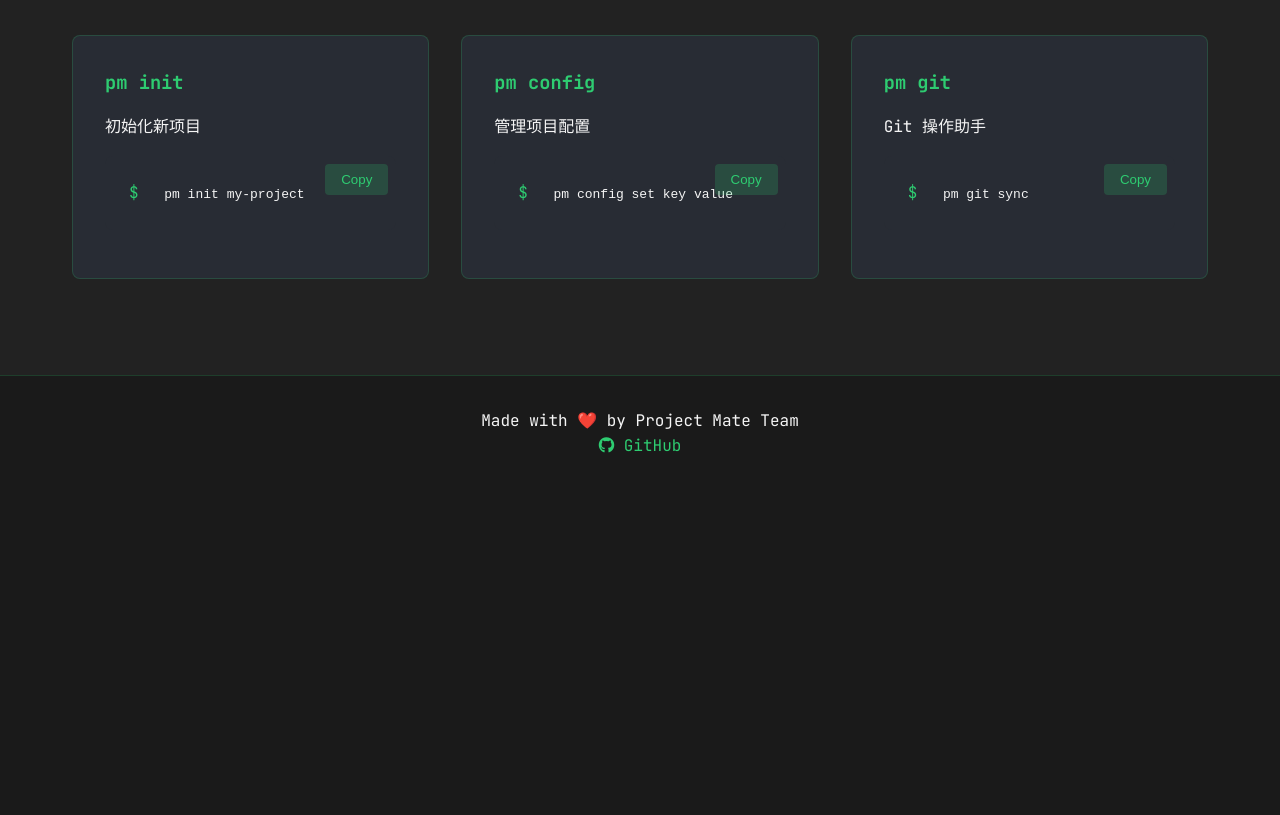
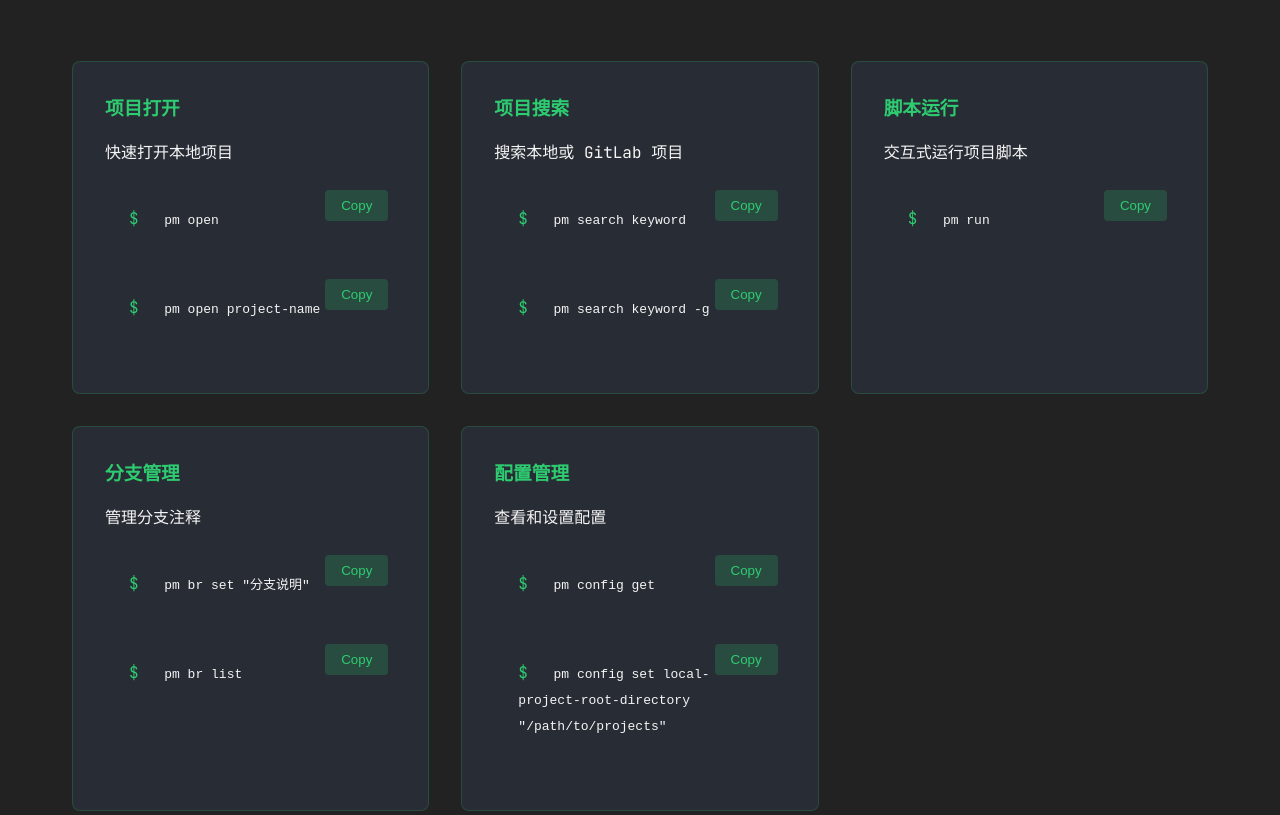
Before and after one commit to fsdtking/project-mate-cli, a website: page docs/index.html in a window 1280 px wide. Shown: the part 2128-2943 px from the top of the page. Before the commit the page ends 2619 px from the top, so only its background shows below. Drawn offline with Linux system fonts and the light colour scheme.

Commit message:
fix:文档内容更新

```diff
--- a/docs/index.html
+++ b/docs/index.html
@@ -37,24 +37,29 @@
             <h2 class="section-title">核心特性</h2>
             <div class="features-grid">
                 <div class="feature-card">
-                    <i class="fas fa-rocket feature-icon"></i>
-                    <h3>快速项目初始化</h3>
-                    <p>一键创建标准化的项目结构，快速开始开发</p>
+                    <i class="fas fa-search feature-icon"></i>
+                    <h3>项目搜索</h3>
+                    <p>支持本地项目和 GitLab 项目的快速搜索，轻松定位所需项目</p>
                 </div>
                 <div class="feature-card">
-                    <i class="fas fa-box feature-icon"></i>
-                    <h3>依赖管理</h3>
-                    <p>智能管理项目依赖，自动处理版本冲突</p>
+                    <i class="fas fa-folder-open feature-icon"></i>
+                    <h3>项目打开</h3>
+                    <p>快速搜索并打开本地项目，提高开发效率</p>
+                </div>
+                <div class="feature-card">
+                    <i class="fas fa-terminal feature-icon"></i>
+                    <h3>脚本执行</h3>
+                    <p>交互式运行项目内的 npm 脚本，支持客户端和服务端项目的特殊标记</p>
                 </div>
                 <div class="feature-card">
                     <i class="fas fa-code-branch feature-icon"></i>
-                    <h3>Git 操作自动化</h3>
-                    <p>简化 Git 工作流程，提高团队协作效率</p>
+                    <h3>分支管理</h3>
+                    <p>为分支添加注释，方便追踪和查找，提升团队协作效率</p>
                 </div>
                 <div class="feature-card">
                     <i class="fas fa-cogs feature-icon"></i>
                     <h3>配置管理</h3>
-                    <p>灵活的项目配置管理，支持多环境部署</p>
+                    <p>灵活的配置选项，支持本地项目路径和 GitLab 集成设置</p>
                 </div>
             </div>
         </div>
@@ -79,26 +84,61 @@
             <h2 class="section-title">使用方法</h2>
             <div class="command-grid">
                 <div class="command-card">
-                    <h3 class="command-name">pm init</h3>
-                    <p>初始化新项目</p>
+                    <h3 class="command-name">项目打开</h3>
+                    <p>快速打开本地项目</p>
                     <div class="code-block">
-                        <code>pm init my-project</code>
+                        <code>pm open</code>
+                        <button class="copy-btn">Copy</button>
+                    </div>
+                    <div class="code-block">
+                        <code>pm open project-name</code>
                         <button class="copy-btn">Copy</button>
                     </div>
                 </div>
                 <div class="command-card">
-                    <h3 class="command-name">pm config</h3>
-                    <p>管理项目配置</p>
+                    <h3 class="command-name">项目搜索</h3>
+                    <p>搜索本地或 GitLab 项目</p>
                     <div class="code-block">
-                        <code>pm config set key value</code>
+                        <code>pm search keyword</code>
+                        <button class="copy-btn">Copy</button>
+                    </div>
+                    <div class="code-block">
+                        <code>pm search keyword -g</code>
                         <button class="copy-btn">Copy</button>
                     </div>
                 </div>
                 <div class="command-card">
-                    <h3 class="command-name">pm git</h3>
-                    <p>Git 操作助手</p>
+                    <h3 class="command-name">脚本运行</h3>
+                    <p>交互式运行项目脚本</p>
                     <div class="code-block">
-                        <code>pm git sync</code>
+                        <code>pm run</code>
+                        <button class="copy-btn">Copy</button>
+                    </div>
+                </div>
+                <div class="command-card">
+                    <h3 class="command-name">分支管理</h3>
+                    <p>管理分支注释</p>
+                    <div class="code-block">
+                        <code>pm br set "分支说明"</code>
+                        <button class="copy-btn">Copy</button>
+                    </div>
+                    <div class="code-block">
+                        <code>pm br list</code>
+                        <button class="copy-btn">Copy</button>
+                    </div>
+                </div>
+                <div class="command-card">
+                    <h3 class="command-name">配置管理</h3>
+                    <p>查看和设置配置</p>
+                    <div class="code-block">
+                        <code>pm config get</code>
+                        <button class="copy-btn">Copy</button>
+                    </div>
+                    <div class="code-block">
+                        <code>pm config set local-project-root-directory "/path/to/projects"</code>
+                        <button class="copy-btn">Copy</button>
+                    </div>
+                </div>
                         <button class="copy-btn">Copy</button>
                     </div>
                 </div>
```
Also changed, not shown: 1 other file.
